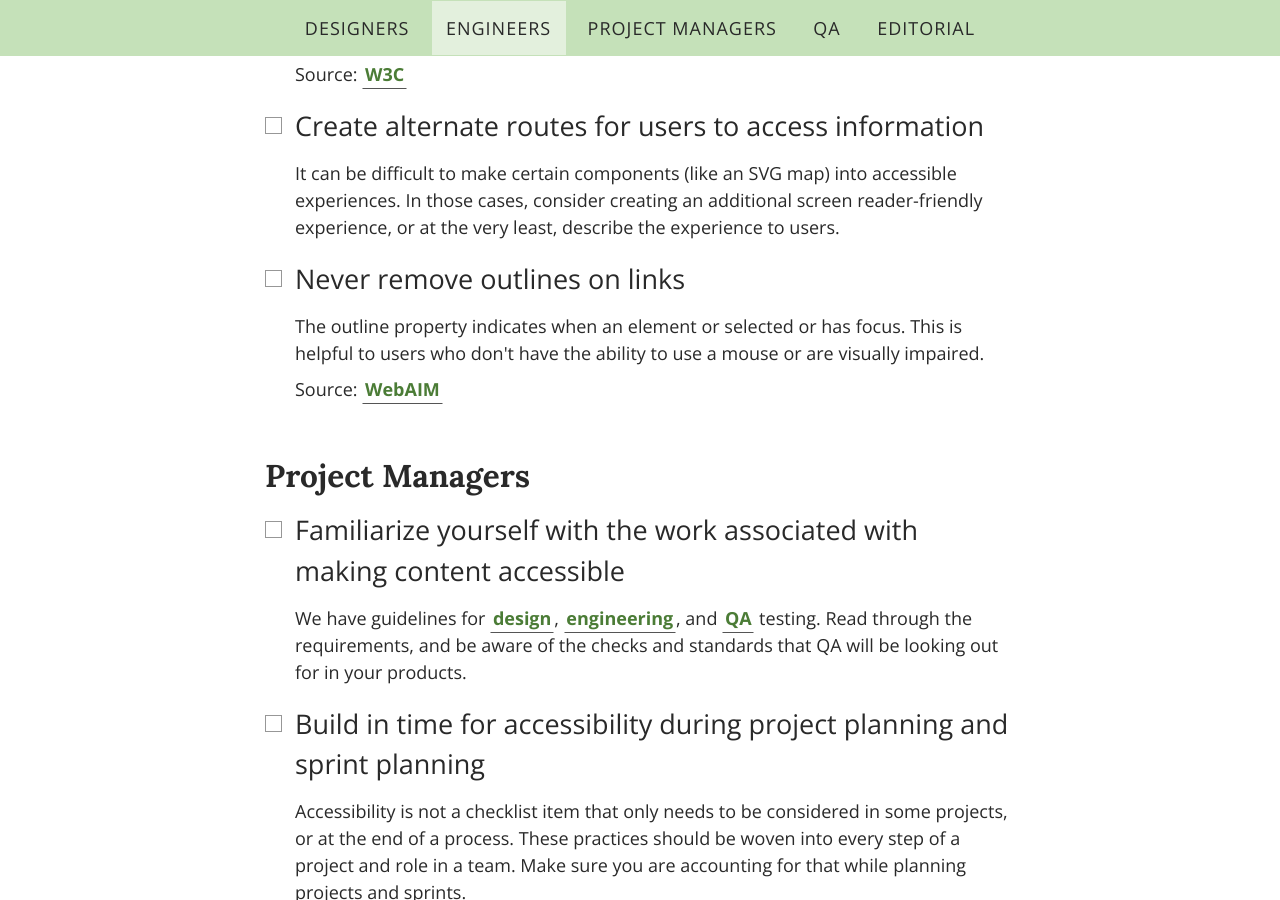
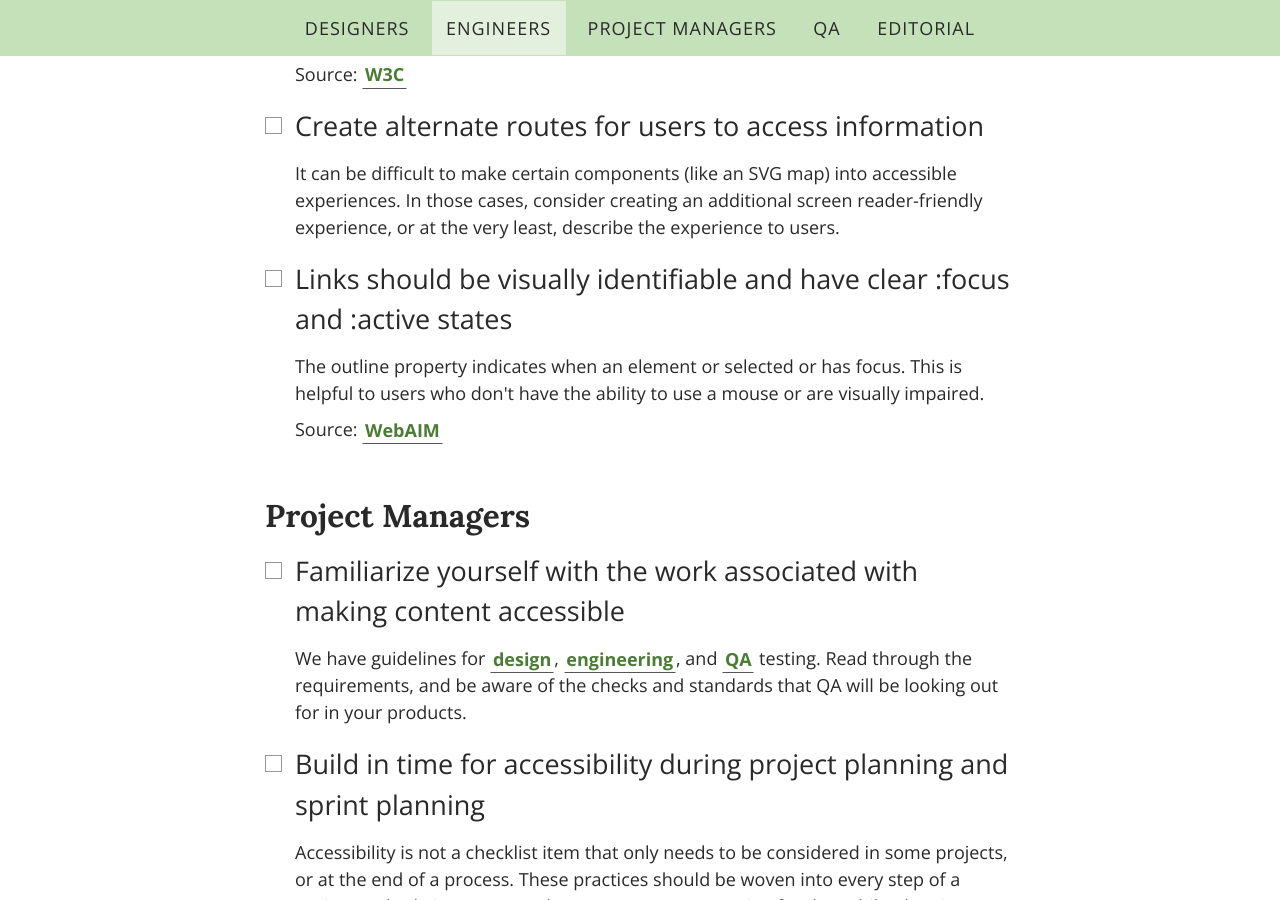
Before and after one commit to voxmedia/accessibility, a Jekyll site: the page built from index.html, in a window 1280 px wide and 900 px high, scrolled down 6128 px. Built offline with Jekyll 4.4.1, drawn with Linux system fonts in a browser that asks for light colours.

Commit message:
Changed the header for engineers-14

```diff
--- a/_includes/engineers.html
+++ b/_includes/engineers.html
@@ -126,7 +126,7 @@
     <li>
       <label id="engineers-14">
         <input type="checkbox"><b></b>
-        <p>Never remove outlines on links</p>
+        <p>Links should be visually identifiable and have clear :focus and :active states</p>
       </label>
       <p>The outline property indicates when an element or selected or has focus. This is helpful to users who don't have the ability to use a mouse or are visually impaired.</p>
       <p>Source: <a href="http://webaim.org/blog/plague-of-outline-0/">WebAIM</a></p>
```
